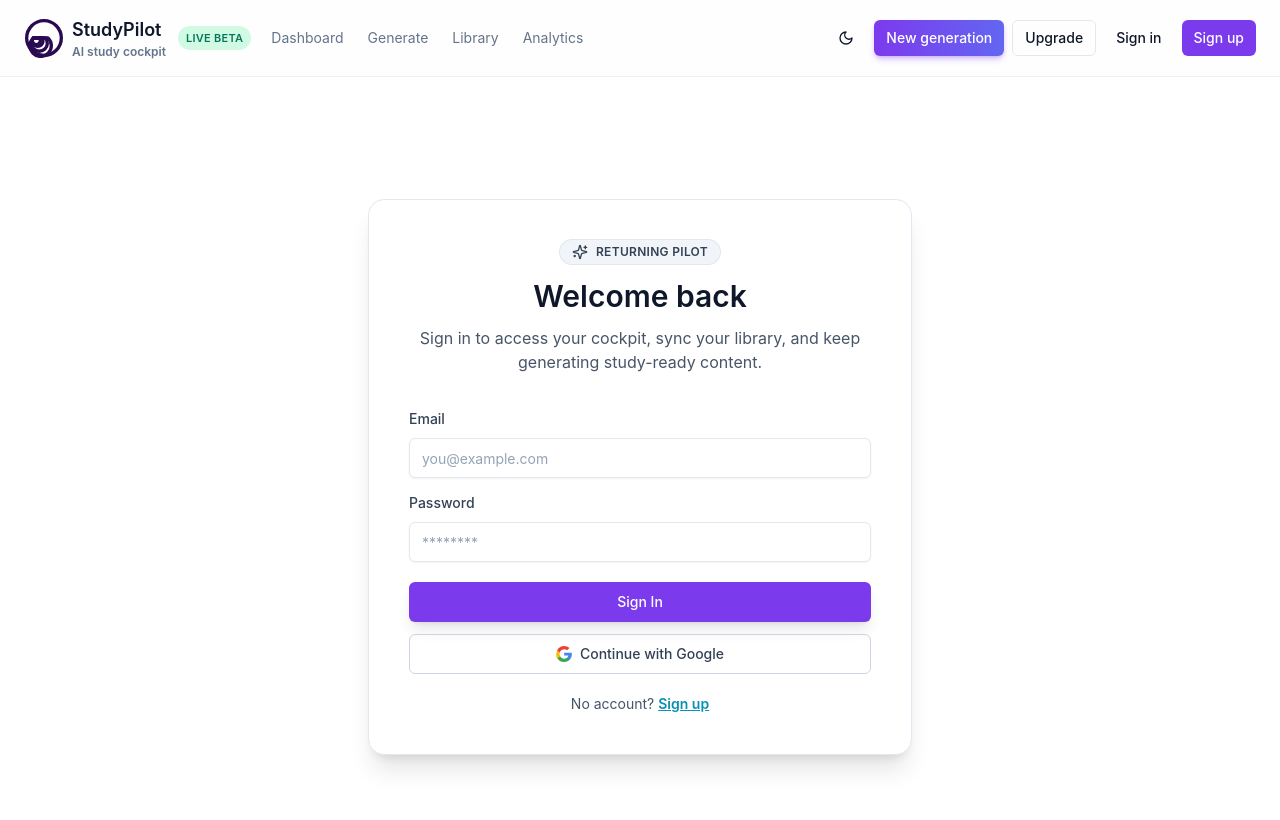
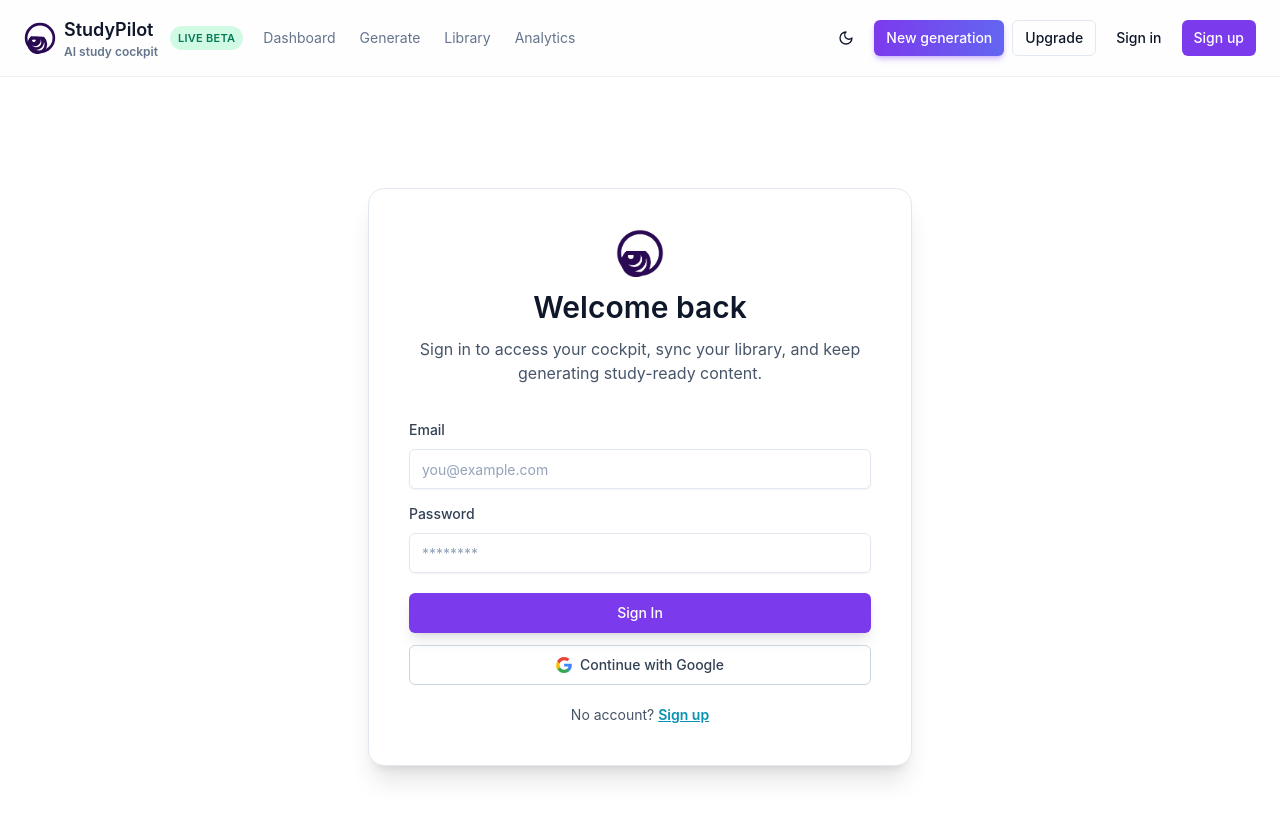
Before and after one commit to sirbxueonline-arch/phsionline-app, a Next.js app: page /auth/signin in a window 1280 px wide. Shown: the top 820 px of the page. Built offline with nearby package versions, Linux system fonts and the light colour scheme; no server answers.

Commit message:
Use new logo on auth forms and unify headers

```diff
--- a/app/(auth)/auth/signin/page.tsx
+++ b/app/(auth)/auth/signin/page.tsx
@@ -9,7 +9,7 @@ import { useAuth } from "@/components/AuthProvider";
 import { Button } from "@/components/ui/button";
 import { Input } from "@/components/ui/input";
 import { Label } from "@/components/ui/label";
-import { AlertCircle, Loader2, Sparkles } from "lucide-react";
+import { AlertCircle, Loader2 } from "lucide-react";
 import Image from "next/image";
 
 export default function SignInPage() {
@@ -54,8 +54,8 @@ export default function SignInPage() {
   return (
     <div className="space-y-8">
       <div className="space-y-3 text-center">
-        <div className="inline-flex items-center gap-2 rounded-full bg-slate-100 px-3 py-1 text-xs font-semibold uppercase tracking-wide text-slate-700 ring-1 ring-slate-200 dark:bg-white/10 dark:text-cyan-100 dark:ring-white/15">
-          <Sparkles className="h-4 w-4" /> Returning pilot
+        <div className="flex justify-center">
+          <Image src="/logo.png" alt="StudyPilot logo" width={48} height={48} className="h-12 w-12" />
         </div>
         <h1 className="text-3xl font-semibold text-slate-900 dark:text-white">Welcome back</h1>
         <p className="text-slate-600 dark:text-slate-200">
--- a/app/(auth)/auth/signup/page.tsx
+++ b/app/(auth)/auth/signup/page.tsx
@@ -10,7 +10,7 @@ import { useAuth } from "@/components/AuthProvider";
 import { Button } from "@/components/ui/button";
 import { Input } from "@/components/ui/input";
 import { Label } from "@/components/ui/label";
-import { AlertCircle, Sparkles } from "lucide-react";
+import { AlertCircle } from "lucide-react";
 import Image from "next/image";
 
 export default function SignUpPage() {
@@ -81,7 +81,9 @@ export default function SignUpPage() {
   return (
     <div className="space-y-8">
       <div className="space-y-2 text-center">
-        <Sparkles className="mx-auto h-10 w-10 text-brand" />
+        <div className="flex justify-center">
+          <Image src="/logo.png" alt="StudyPilot logo" width={48} height={48} className="h-12 w-12" />
+        </div>
         <h1 className="text-3xl font-semibold text-slate-900 dark:text-white">Create your account</h1>
         <p className="text-slate-600 dark:text-slate-200">Generate smarter study materials with AI.</p>
       </div>
--- a/components/Navbar.tsx
+++ b/components/Navbar.tsx
@@ -48,7 +48,7 @@ export const Navbar = () => {
       <div className="mx-auto flex max-w-7xl items-center justify-between px-6 py-4">
         <div className="flex items-center gap-3">
           <Link href="/" className="group flex items-center gap-2 font-semibold">
-            <Image src="/logo.svg" alt="StudyPilot logo" width={40} height={40} className="h-10 w-10" />
+            <Image src="/logo.svg" alt="StudyPilot logo" width={32} height={32} className="h-8 w-8" />
             <div className="leading-tight">
               <p className={cn("text-lg", isLanding && "text-slate-900 dark:text-slate-100")}>StudyPilot</p>
               <p className={cn("text-xs text-slate-500 dark:text-slate-400", isLanding && "text-slate-500 dark:text-slate-400")}>
```
Also changed, not shown: public/logo.png (added).
